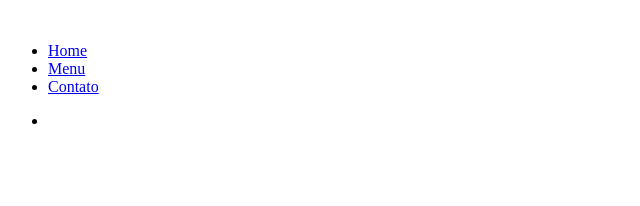
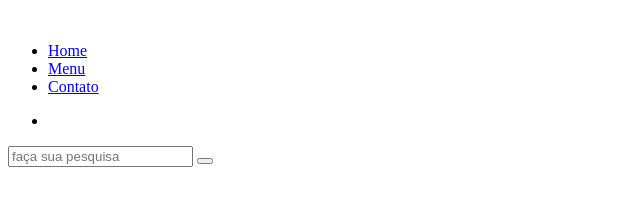
Before and after one commit to natasha-queiroz/Loja_Cafe, a plain HTML site: page index.html in a window 1280 px wide. Shown: the whole page, without its empty margins (0-640 px from the left). Drawn offline with Linux system fonts and the light colour scheme.

Commit message:
index atualizado

```diff
--- a/index.html
+++ b/index.html
@@ -37,7 +37,18 @@
                                         <i class="zmdi zmdi-search"></i>
                                     </li>
                                 </ul>
+                                <div class="search">
+                                    <div class="search-form">
+                                        <form action="#" id="search-form">
+                                            <input type="search" placeholder="faça sua pesquisa" name="search">
+                                            <button type="submit">
+                                                <span><i class="zmdi zmdi-search"></i></span>
+                                            </button>
+                                        </form>
+                                    </div>
+                                </div>
                             </div>
+                            <!-- end of search form -->
                         </div>
                     </div>
                 </div>
```
